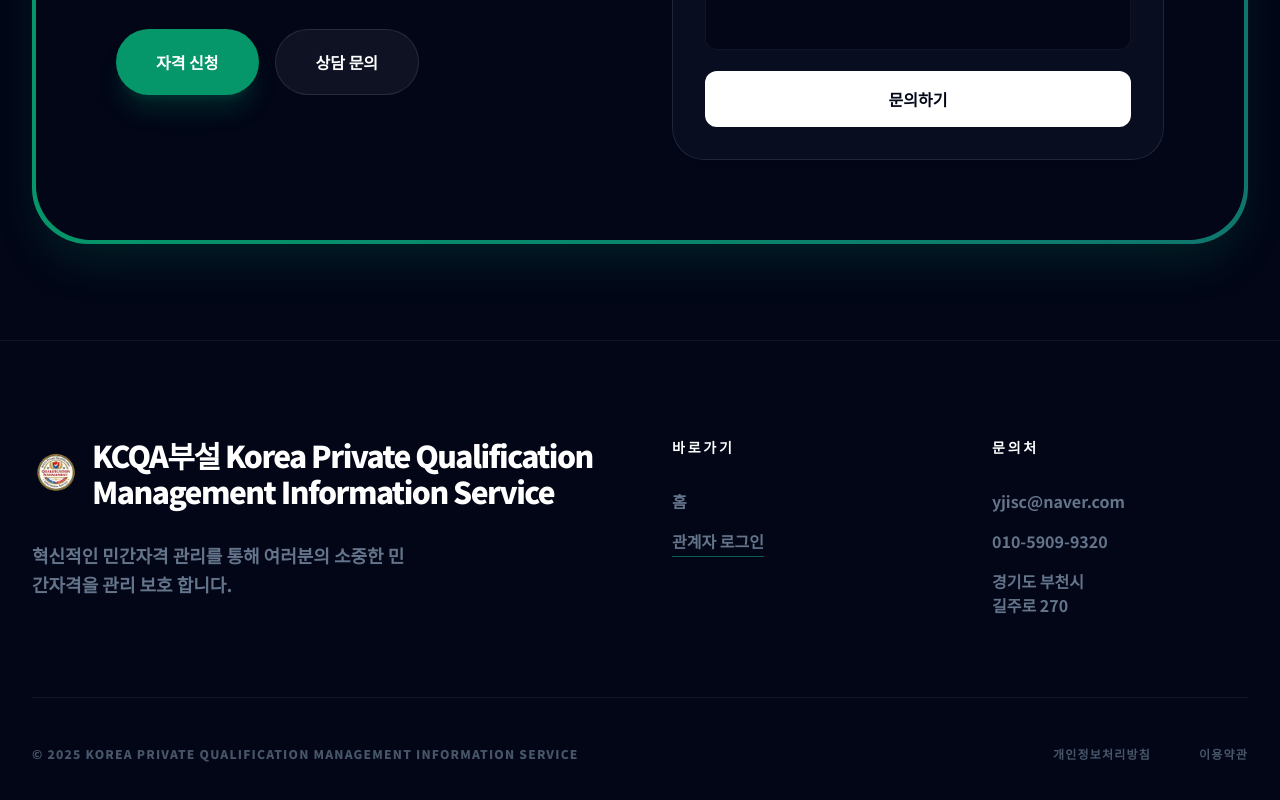
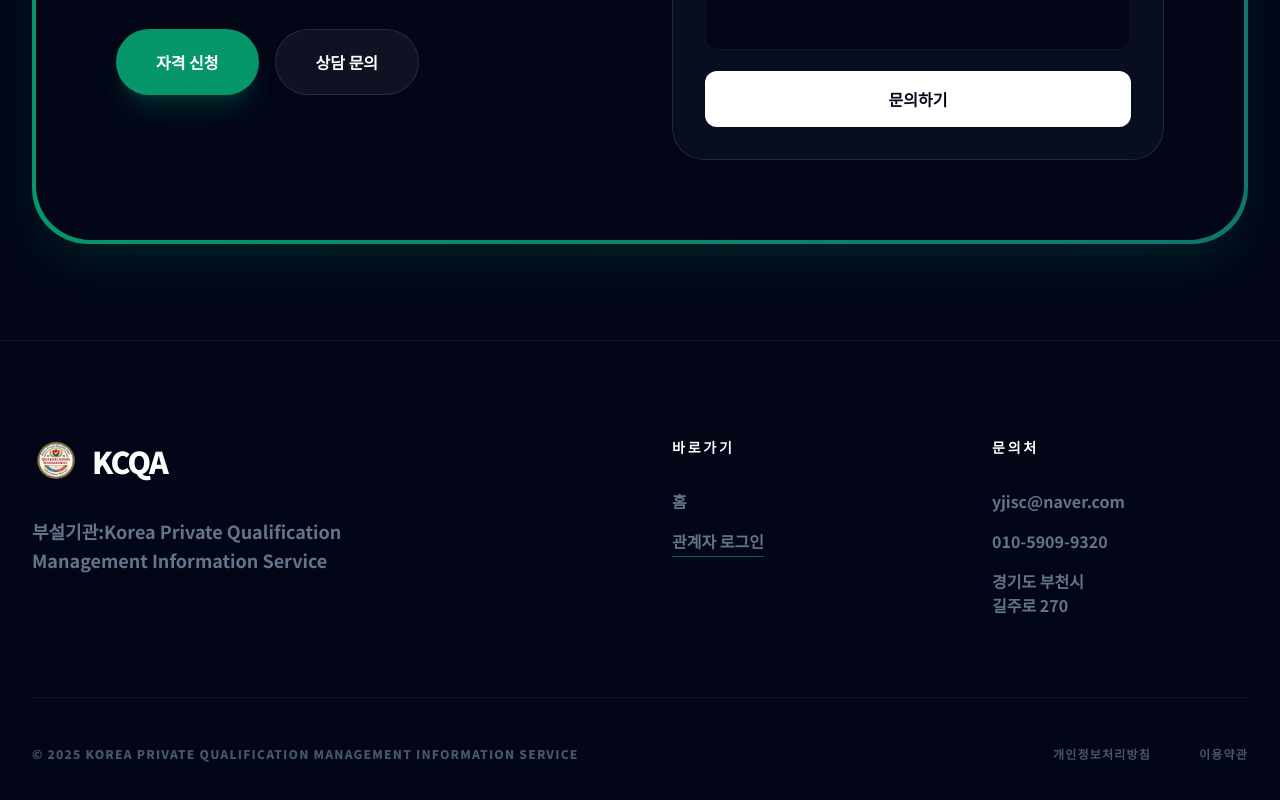
Before and after one commit to PeterKimCode/ICQA_GTCC_26, a React (Vite) app: page /#/ in a window 1280 px wide. Shown: the part 3629-4429 px from the top of the page. Built offline with nearby package versions, Linux system fonts and the light colour scheme; no server answers.

Commit message:
Update Landing.tsx

```diff
--- a/pages/Landing.tsx
+++ b/pages/Landing.tsx
@@ -387,10 +387,10 @@ export const Landing: React.FC = () => {
                         <div className="col-span-1 lg:col-span-2 space-y-8">
                             <div className="flex items-center gap-3">
                                 <img src="/logo.png" alt="KCQA Logo" className="w-12 h-12 object-contain" />
-                                <span className={`text-3xl font-black font-display tracking-tighter ${isDarkMode ? 'text-white' : 'text-slate-950'}`}>KCQA부설 Korea Private Qualification Management Information Service</span>
+                                <span className={`text-3xl font-black font-display tracking-tighter ${isDarkMode ? 'text-white' : 'text-slate-950'}`}>KCQA</span>
                             </div>
                             <p className={`text-lg max-w-sm leading-relaxed font-bold ${isDarkMode ? 'text-slate-500' : 'text-slate-400'}`}>
-                                혁신적인 민간자격 관리를 통해 여러분의 소중한 민간자격을 관리 보호 합니다.
+                                부설기관:Korea Private Qualification Management Information Service
                             </p>
                         </div>
 
```
